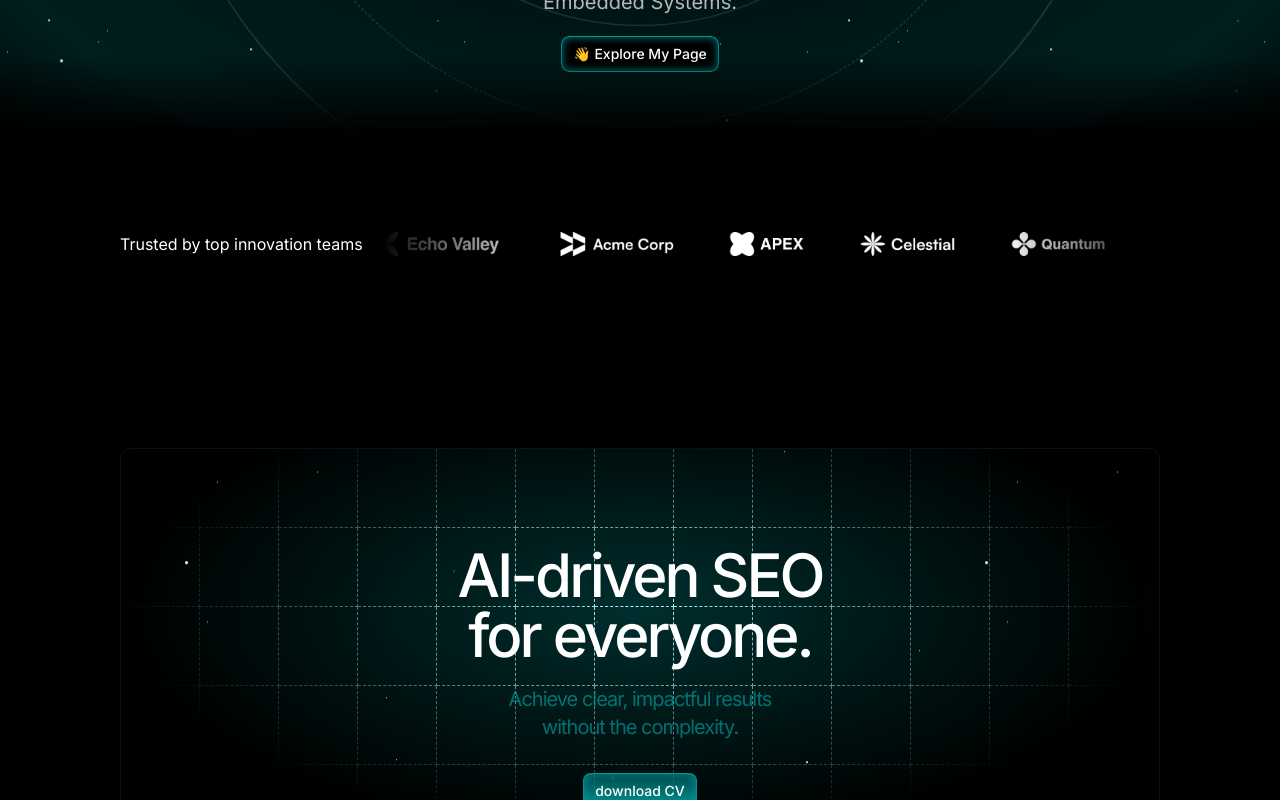
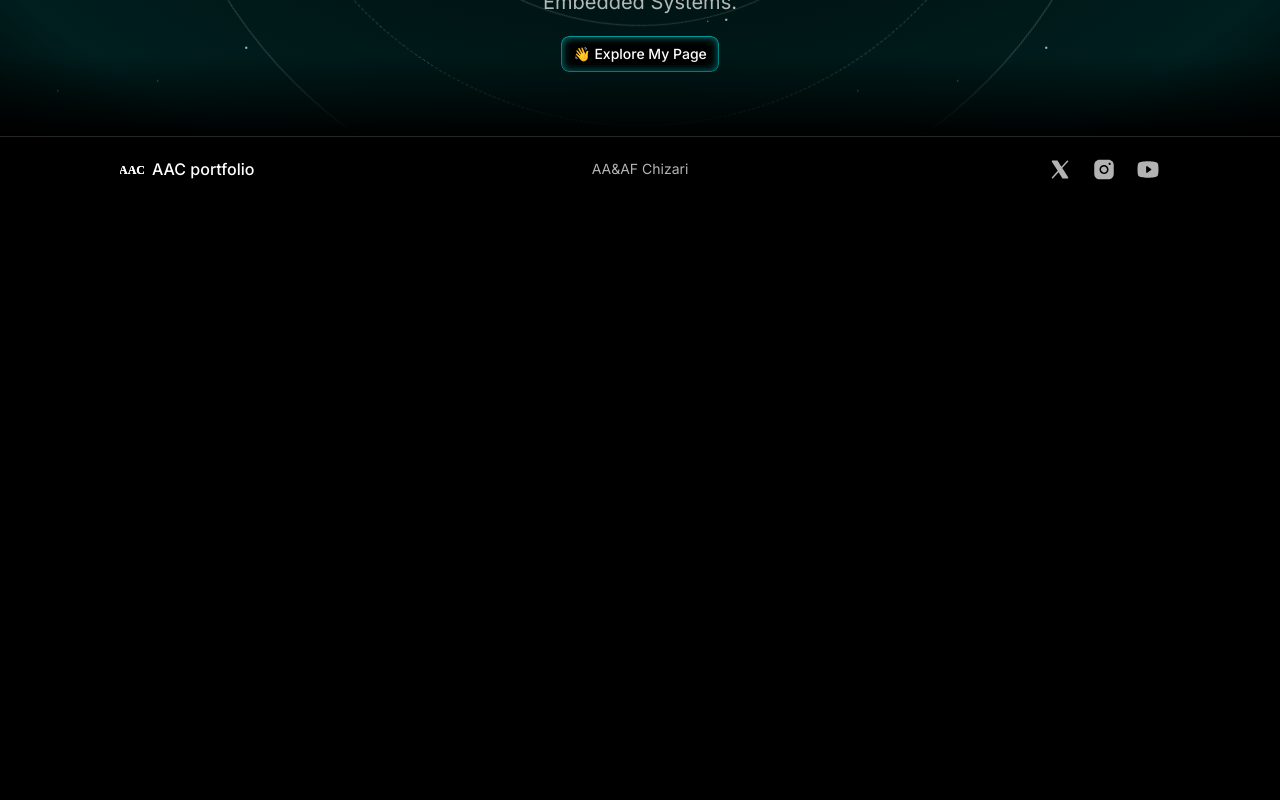
Before and after one commit to AAChizari/aacPortfolio, a Next.js app: page / in a window 1280 px wide. Shown: the part 760-1560 px from the top of the page. After the commit the page ends 961 px from the top, so only its background shows below. Built offline with nearby package versions, Linux system fonts and the light colour scheme.

Commit message:
anpassungen

```diff
--- a/src/app/page.tsx
+++ b/src/app/page.tsx
@@ -9,8 +9,6 @@ export default function Home() {
     <>
       <Header />
       <Hero />
-      <LogoTicker />
-      <CallToAction />
       <Footer />
     </>
   );
```
